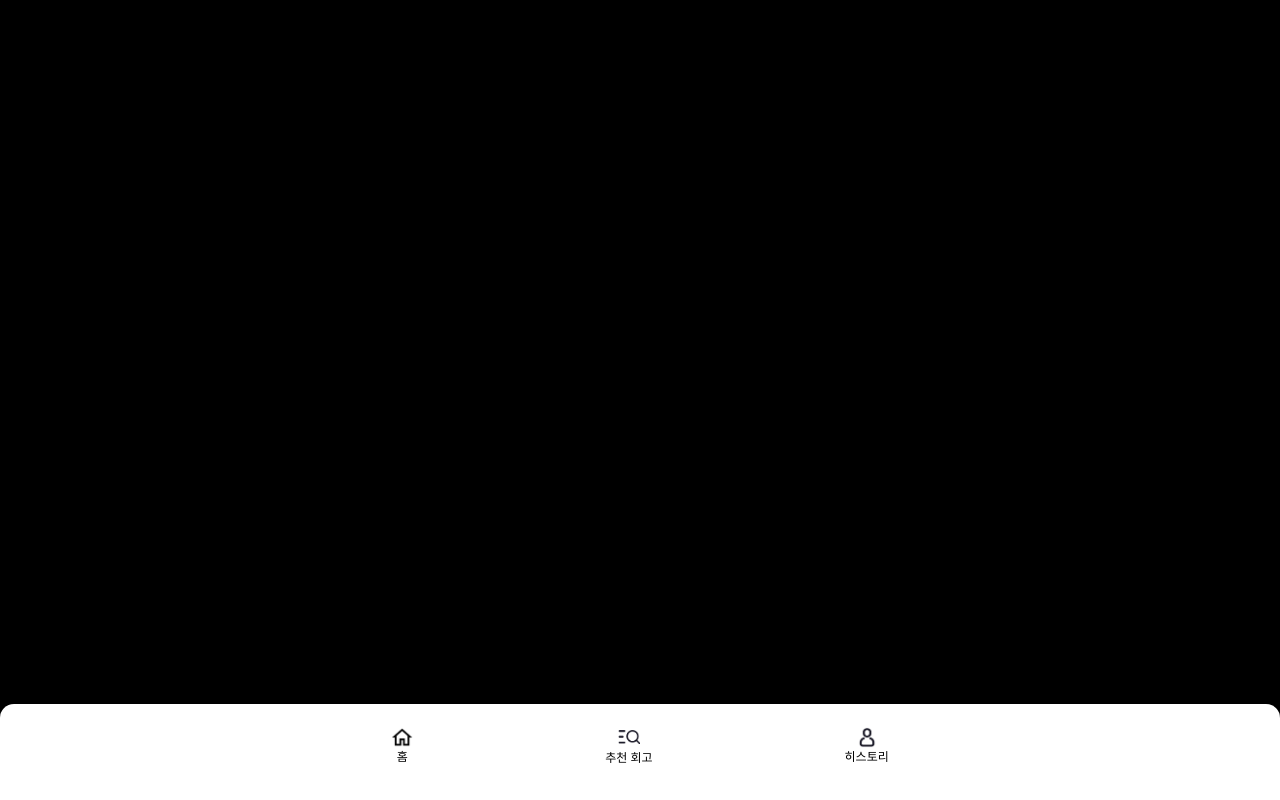
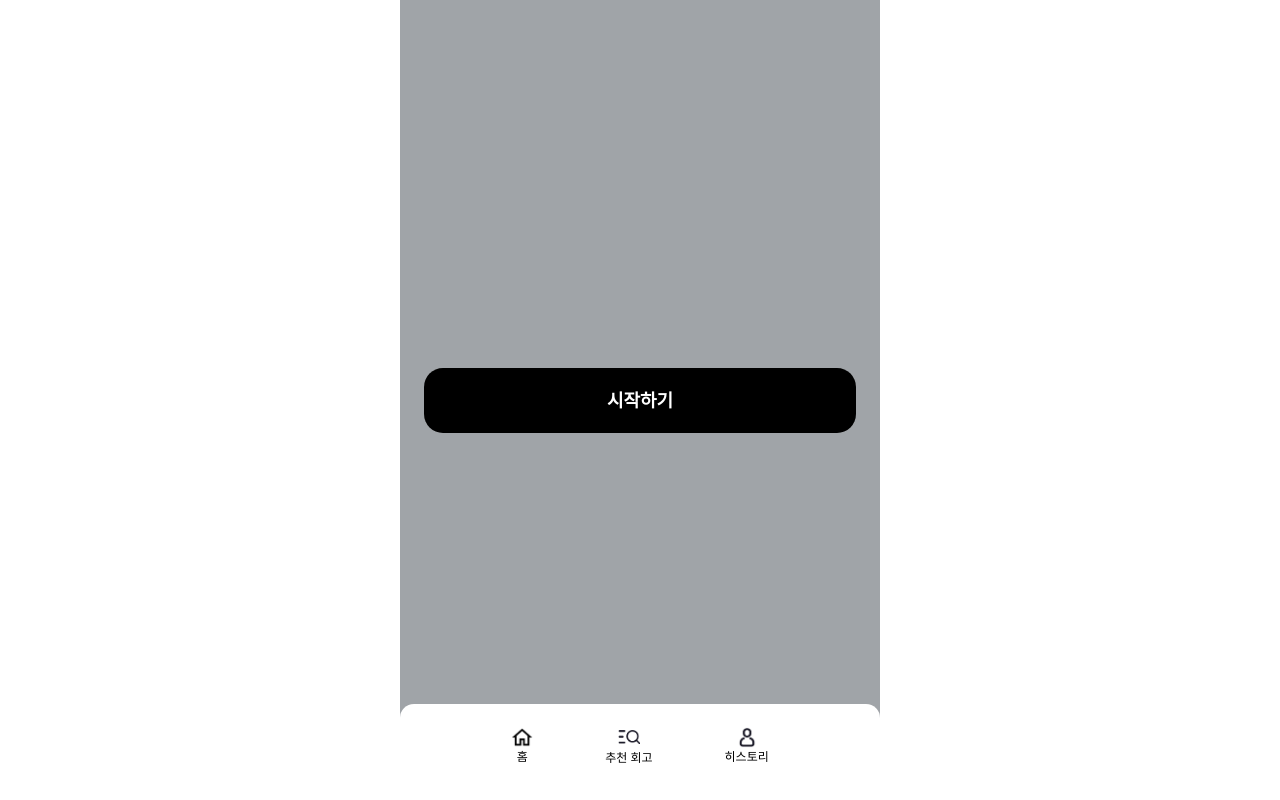
Before and after one commit to Naver-Hackathon-Clova-5DTeam/GoodBye-Bunny-Front, a React (Create React App) app: page /recommends in a window 1280 px wide. Built offline with nearby package versions, Linux system fonts and the light colour scheme; a web font is replaced by a local one.

Commit message:
[Style] max-width 설정

```diff
--- a/src/components/common/NavBar.tsx
+++ b/src/components/common/NavBar.tsx
@@ -7,7 +7,7 @@ const NavBar = () => {
   const nav = useNavigate();
 
   return (
-    <div className="flex gap-[15%] items-center bg-white w-[100%] justify-center h-[6rem] rounded-tr-[14px] rounded-tl-[14px] absolute bottom-0 pb-3">
+    <div className="flex gap-[15%] items-center bg-white w-[100%] max-w-[480px] justify-center h-[6rem] rounded-tr-[14px] rounded-tl-[14px] absolute bottom-0 pb-3">
       <div
         className="flex flex-col items-center cursor-pointer"
         onClick={() => nav("/")}
--- a/src/index.tsx
+++ b/src/index.tsx
@@ -1,14 +1,24 @@
-import React from "react";
+import React, { ReactNode } from "react";
 import ReactDOM from "react-dom/client";
 import App from "./App";
 import "./styles/tailwind.css";
 import { BrowserRouter } from "react-router-dom";
+
+interface MaxWidthContainerProps {
+  children: ReactNode;
+}
+
+const MaxWidthContainer = ({ children }: MaxWidthContainerProps) => (
+  <div className="max-w-[480px] flex flex-col mr-auto ml-auto">{children}</div>
+);
 
 const root = ReactDOM.createRoot(
   document.getElementById("root") as HTMLElement
 );
 root.render(
   <BrowserRouter>
-    <App />
+    <MaxWidthContainer>
+      <App />
+    </MaxWidthContainer>
   </BrowserRouter>
 );
--- a/src/pages/RecommendPage.tsx
+++ b/src/pages/RecommendPage.tsx
@@ -3,8 +3,8 @@ import NavBar from "../components/common/NavBar";
 
 const RecommendPage = () => {
   return (
-    <div className="flex items-center justify-center bg-black w-[100vw] h-[100vh]">
-      {/* <Button text="시작하기" isActive={true} /> */}
+    <div className="flex items-center justify-center bg-deepGray h-[100vh]">
+      <Button text="시작하기" isActive={true} />
       <NavBar />
     </div>
   );
```
